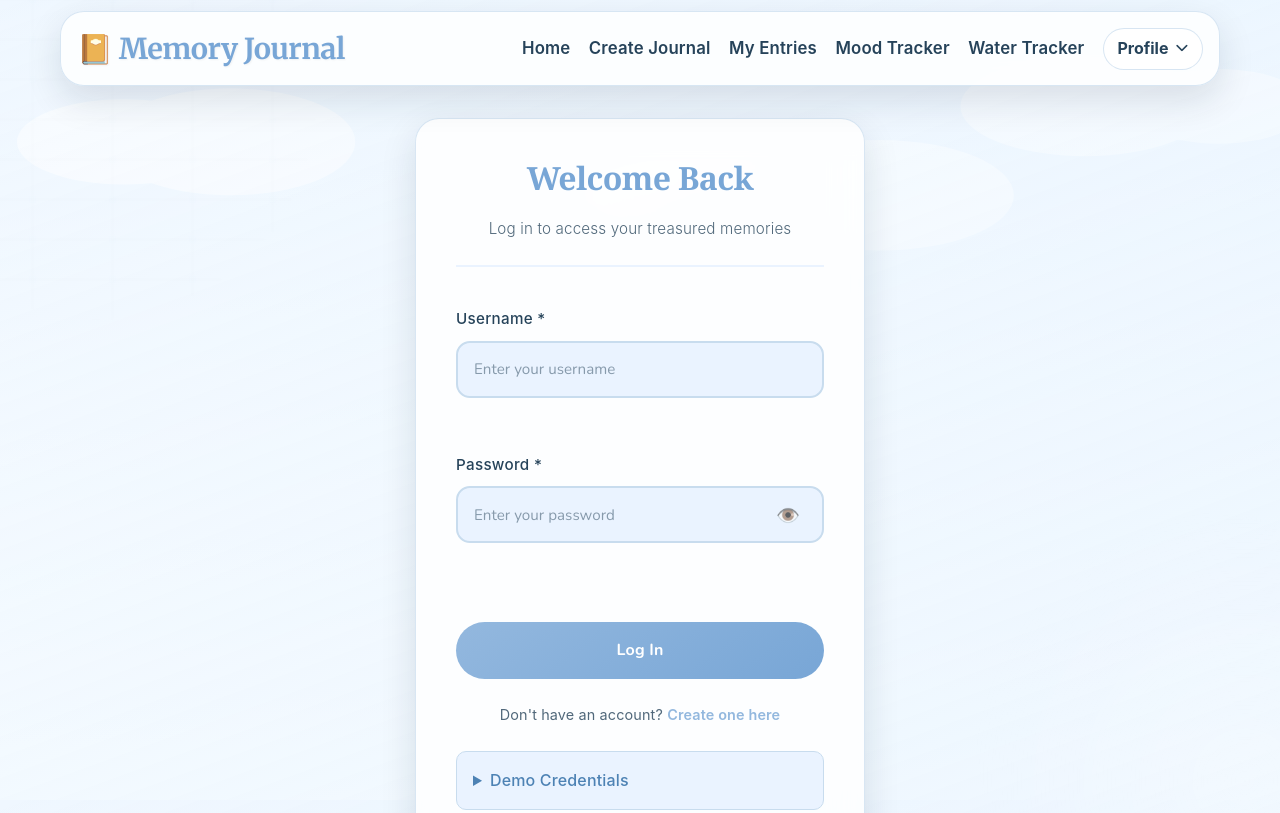
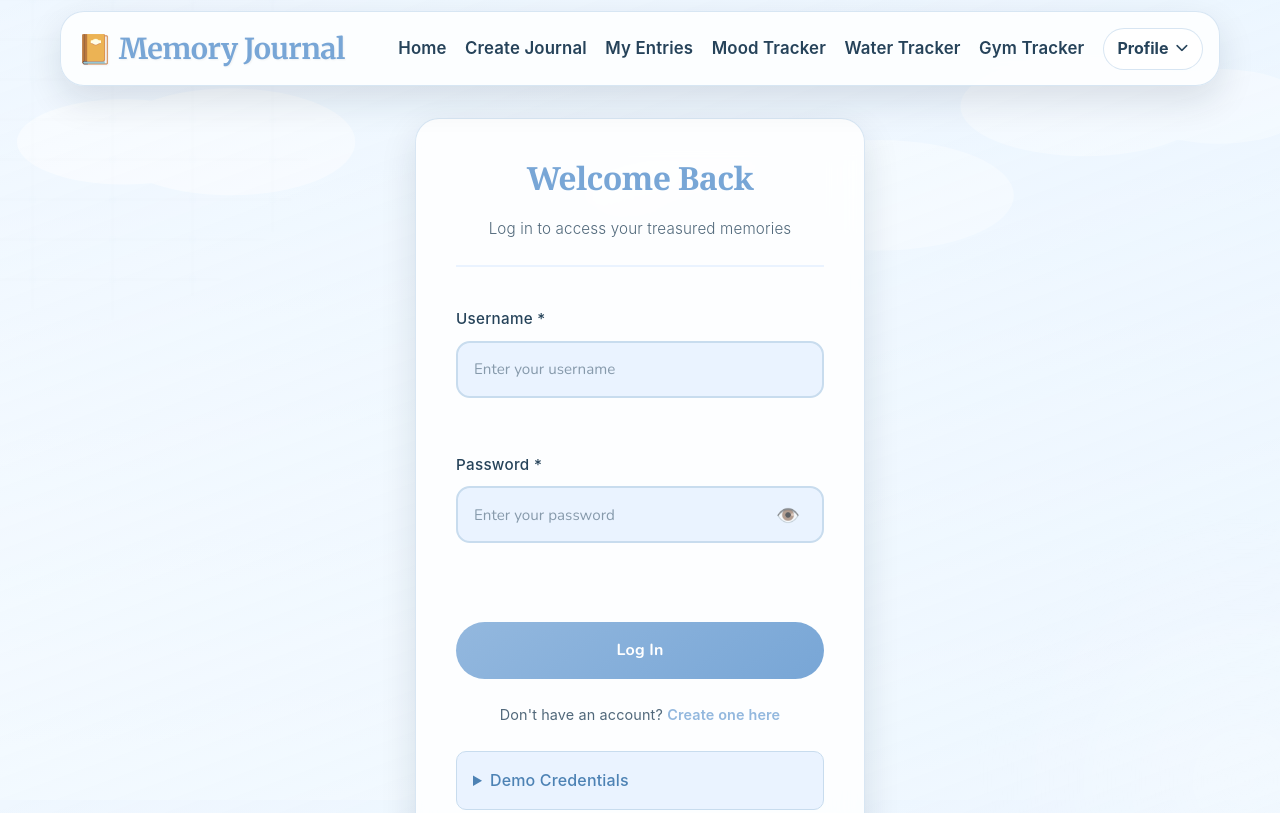
Before and after one commit to vikumkanishka/My-Memory-Journal, a website: page login.html in a window 1280 px wide. Shown: the top 813 px of the page. Drawn offline with nearby package versions, Linux system fonts and the light colour scheme.

Commit message:
chore: link gym tracker from login

```diff
--- a/login.html
+++ b/login.html
@@ -34,6 +34,7 @@
       <li><a href="entries.html">My Entries</a></li>
       <li><a href="mood-tracker.html">Mood Tracker</a></li>
       <li><a href="water-tracker.html">Water Tracker</a></li>
+      <li><a href="gym-tracker.html">Gym Tracker</a></li>
       <li class="profile-item">
         <button
           id="profile-menu-button"
```
